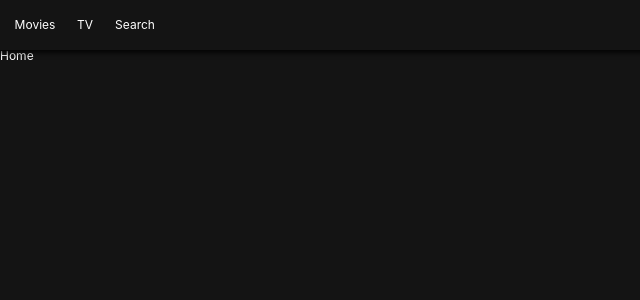
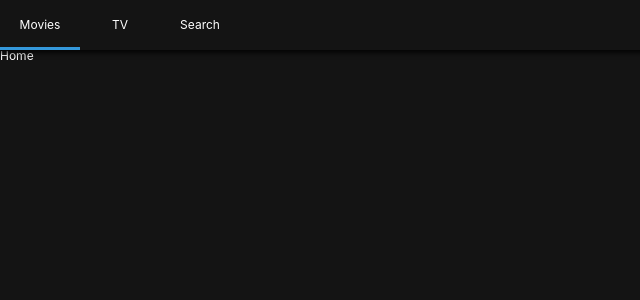
Before and after one commit to redonearth/nomflix, a React (Create React App) app: page / in a window 1280 px wide. Shown: the top 300 px of the page, without its empty margins (0-640 px from the left). Built offline with nearby package versions, Linux system fonts and the light colour scheme.

Commit message:
#3.4 Location Aware Header

```diff
--- a/src/Components/Header.js
+++ b/src/Components/Header.js
@@ -1,5 +1,5 @@
 import React from "react";
-import { Link } from "react-router-dom";
+import { Link, withRouter } from "react-router-dom";
 import styled from "styled-components";
 
 const Header = styled.header`
@@ -11,8 +11,8 @@
   height: 50px;
   display: flex;
   align-items: center;
-  padding: 0px 10px;
   background-color: rgba(20, 20, 20, 0.8);
+  z-index: 10;
   box-shadow: 0px 1px 5px 2px rgba(0, 0, 0, 0.8);
 `;
 
@@ -21,8 +21,12 @@
 `;
 
 const Item = styled.li`
-  width: 50px;
+  width: 80px;
+  height: 50px;
   text-align: center;
+  border-bottom: 3px solid
+    ${(props) => (props.current ? "#3498db" : "transparent")};
+  transition: border-bottom 0.5s ease-in-out;
 `;
 
 const SLink = styled(Link)`
@@ -32,18 +36,18 @@
   justify-content: center;
 `;
 
-export default () => (
+export default withRouter(({ location: { pathname } }) => (
   <Header>
     <List>
-      <Item>
+      <Item current={pathname === "/"}>
         <SLink to="/">Movies</SLink>
       </Item>
-      <Item>
+      <Item current={pathname === "/tv"}>
         <SLink to="/tv">TV</SLink>
       </Item>
-      <Item>
+      <Item current={pathname === "/search"}>
         <SLink to="/search">Search</SLink>
       </Item>
     </List>
   </Header>
-);
+));
```
